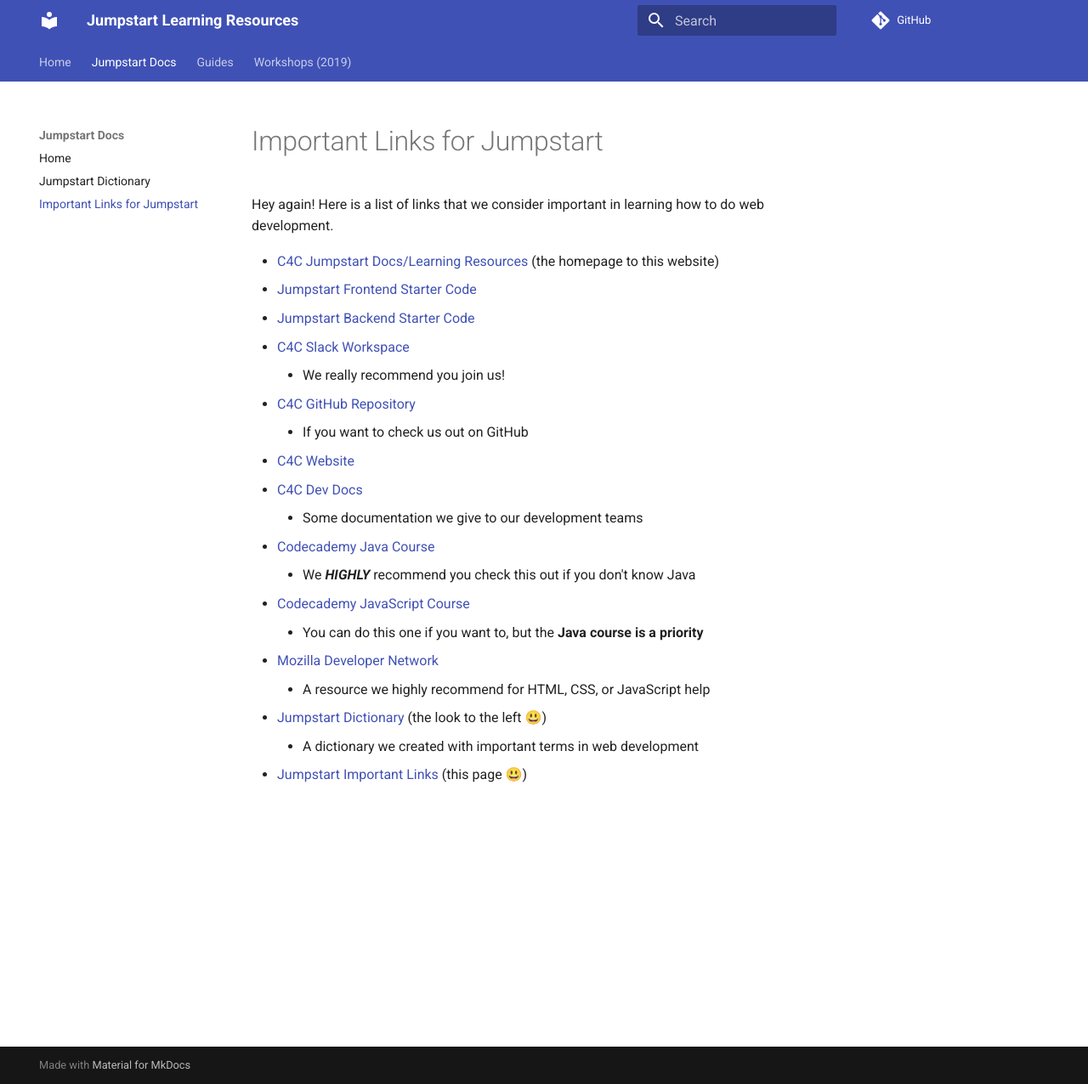
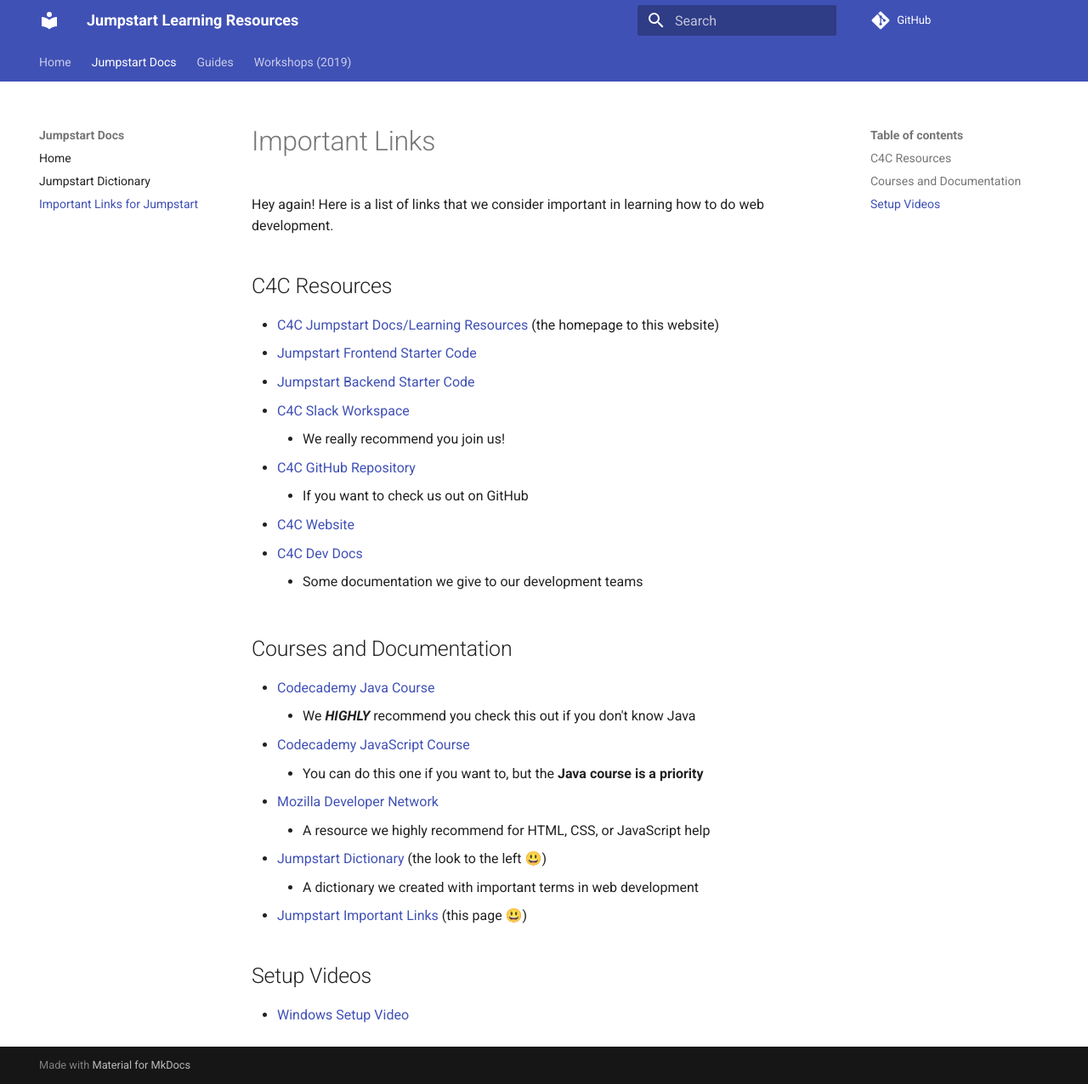
Before and after one commit to Code-4-Community/learning-resources, an MkDocs documentation site: the page built from docs/jumpstart/important_links.md, in a window 1280 px wide and 1276 px high. Shown: the whole window at 85% size. Built offline with MkDocs 1.6.1 and Material for MkDocs 9.7.7, drawn with Linux system fonts in a browser that asks for light colours; comment, search, counter and statistics services are not loaded.

Commit message:
Add windows setup video and separate links into sections

```diff
--- a/docs/jumpstart/important_links.md
+++ b/docs/jumpstart/important_links.md
@@ -1,6 +1,9 @@
+# Important Links
+
 Hey again! Here is a list of links that we consider important in learning how to
 do web development.
 
+## C4C Resources
 - [C4C Jumpstart Docs/Learning Resources](/) (the homepage to this website)
 - [Jumpstart Frontend Starter Code]()
 - [Jumpstart Backend Starter Code](https://github.com/Code-4-Community/jumpstart-backend/tree/starter-code)
@@ -11,6 +14,9 @@
 - [C4C Website](https://c4cneu.com)
 - [C4C Dev Docs](https://docs.c4cneu.com)
     - Some documentation we give to our development teams
+
+## Courses and Documentation
+
 - [Codecademy Java Course](https://www.codecademy.com/learn/learn-java)
     - We __*HIGHLY*__ recommend you check this out if you don't know Java
 - [Codecademy JavaScript Course](https://www.codecademy.com/learn/introduction-to-javascript)
@@ -20,3 +26,6 @@
 - [Jumpstart Dictionary](/jumpstart/dictionary) (the look to the left 😃)
     - A dictionary we created with important terms in web development
 - [Jumpstart Important Links](/jumpstart/important_links) (this page 😃)
+
+## Setup Videos
+- [Windows Setup Video](https://drive.google.com/file/d/1S7MC9T52kpLTLFJfahayczOvMtDNI6gg/view?usp=sharing)
```
